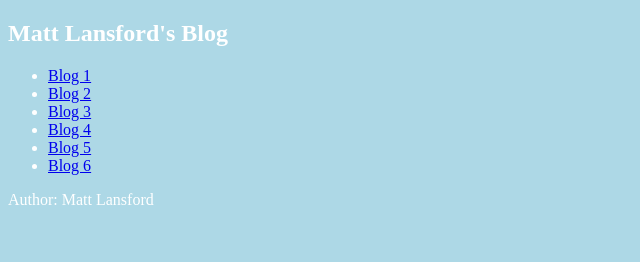
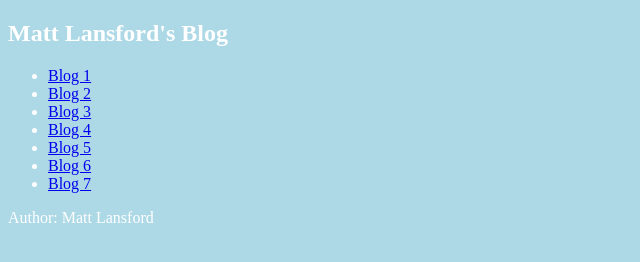
Before and after one commit to lansfoml/blog2, a plain HTML site: page index.html in a window 1280 px wide. Shown: the whole page, without its empty margins (0-640 px from the left). Drawn offline with Linux system fonts and the light colour scheme.

Commit message:
added to index

```diff
--- a/index.html
+++ b/index.html
@@ -11,6 +11,7 @@
        <li> <a href="/blog4.html">Blog 4</a> </li>
        <li> <a href="/blog5.html">Blog 5</a> </li>
        <li> <a href="/blog6.html">Blog 6</a> </li>
+       <li> <a href="/blog7.html">Blog 7</a> </li>
     </ul>
     </p>
 
```
